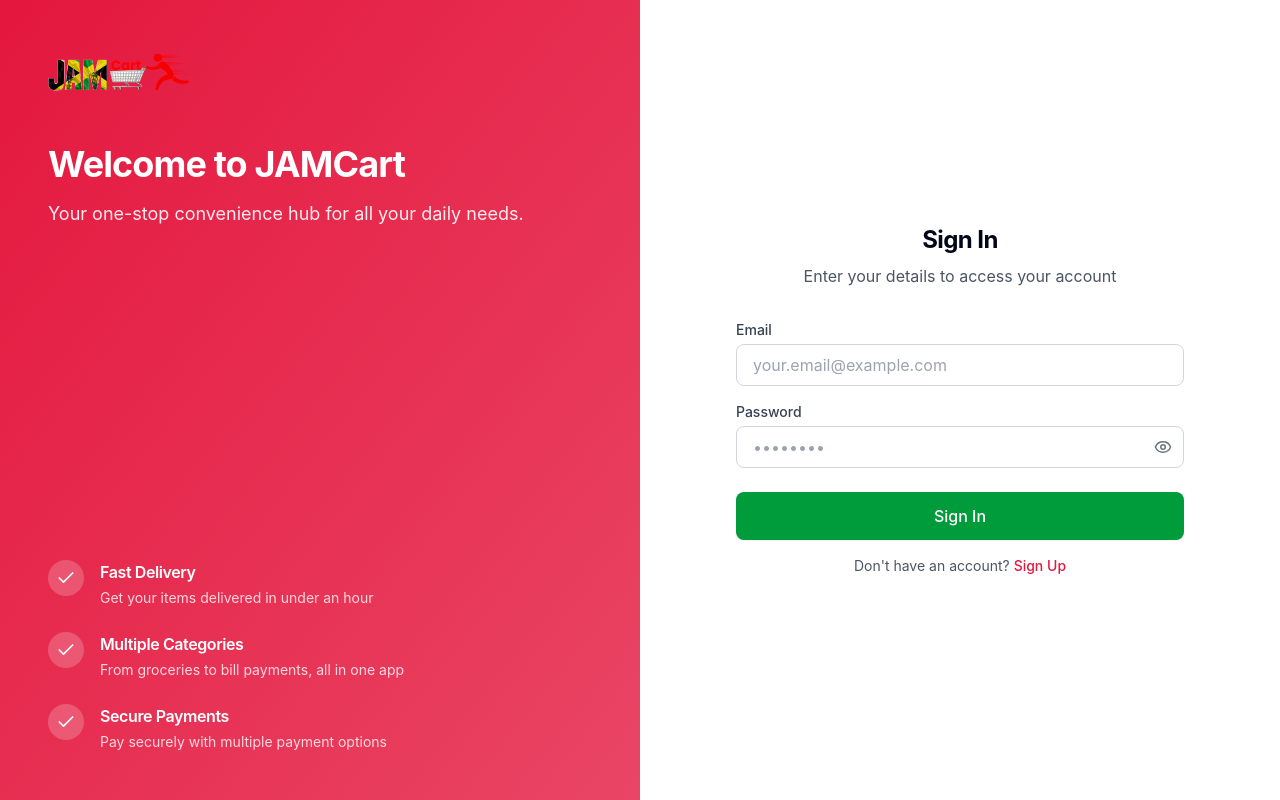
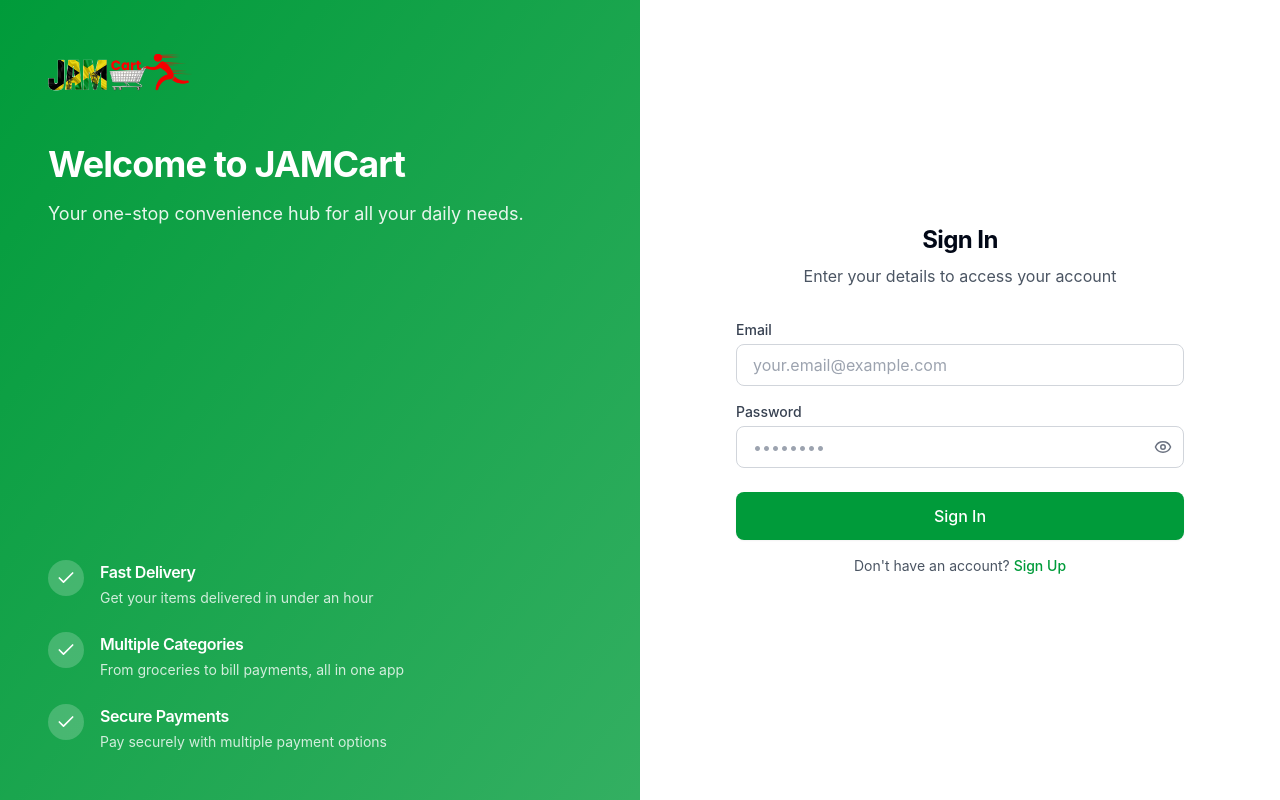
Before and after one commit to erick-cls/jamcart-convenience-hub, a React (Vite) app: page /auth in a window 1280 px wide. Built offline with nearby package versions, Linux system fonts and the light colour scheme.

Commit message:
Replace red with green
Replaced all instances of the reddish color with the Jamaican green color.

```diff
--- a/src/components/admin/dashboard/PendingOrdersCard.tsx
+++ b/src/components/admin/dashboard/PendingOrdersCard.tsx
@@ -94,7 +94,7 @@ const PendingOrdersCard = ({
                   <ActionButton
                     variant="ghost"
                     size="sm"
-                    className="flex-1 text-jamcart-red border border-jamcart-red/20 hover:bg-jamcart-red/10"
+                    className="flex-1 text-jamcart-green border border-jamcart-green/20 hover:bg-jamcart-green/10"
                     onClick={() => onDeclineOrder(order.id)}
                     icon={<X className="h-4 w-4" />}
                   >
--- a/src/components/auth/BrandingSection.tsx
+++ b/src/components/auth/BrandingSection.tsx
@@ -4,7 +4,7 @@ import AnimatedLogo from '@/components/ui/AnimatedLogo';
 
 const BrandingSection = () => {
   return (
-    <div className="hidden md:flex md:w-1/2 bg-gradient-to-br from-jamcart-red to-jamcart-red/80 p-12 flex-col justify-between text-white">
+    <div className="hidden md:flex md:w-1/2 bg-gradient-to-br from-jamcart-green to-jamcart-green/80 p-12 flex-col justify-between text-white">
       <div>
         <AnimatedLogo size="md" className="mb-12" />
         <h1 className="text-4xl font-bold mb-4">Welcome to JAMCart</h1>
--- a/src/components/ui/ActionButton.tsx
+++ b/src/components/ui/ActionButton.tsx
@@ -1,3 +1,4 @@
+
 import { ButtonHTMLAttributes, forwardRef } from 'react';
 import { motion, HTMLMotionProps } from 'framer-motion';
 import { cn } from "@/lib/utils";
--- a/src/components/ui/CategoryCard.tsx
+++ b/src/components/ui/CategoryCard.tsx
@@ -11,7 +11,7 @@ interface CategoryCardProps {
   color?: string;
 }
 
-const CategoryCard = ({ id, name, description, icon, color = 'bg-jamcart-red' }: CategoryCardProps) => {
+const CategoryCard = ({ id, name, description, icon, color = 'bg-jamcart-green' }: CategoryCardProps) => {
   const [isHovered, setIsHovered] = useState(false);
   const navigate = useNavigate();
 
@@ -42,7 +42,7 @@ const CategoryCard = ({ id, name, description, icon, color = 'bg-jamcart-red' }:
         <p className="text-gray-600 text-sm flex-grow">{description}</p>
 
         <motion.div
-          className="mt-4 text-jamcart-red font-medium text-sm flex items-center"
+          className="mt-4 text-jamcart-green font-medium text-sm flex items-center"
           animate={{
             x: isHovered ? 5 : 0
           }}
--- a/src/index.css
+++ b/src/index.css
@@ -14,7 +14,7 @@
     --popover: 0 0% 100%;
     --popover-foreground: 222.2 84% 4.9%;
 
-    --primary: 0 75% 45%;
+    --primary: 142 100% 30%;
     --primary-foreground: 210 40% 98%;
 
     --secondary: 210 40% 96.1%;
@@ -26,7 +26,7 @@
     --accent: 210 40% 96.1%;
     --accent-foreground: 222.2 47.4% 11.2%;
 
-    --destructive: 0 84.2% 60.2%;
+    --destructive: 142 100% 30%;
     --destructive-foreground: 210 40% 98%;
 
     --border: 214.3 31.8% 91.4%;
@@ -55,7 +55,7 @@
     --popover: 222.2 84% 4.9%;
     --popover-foreground: 210 40% 98%;
 
-    --primary: 0 75% 45%;
+    --primary: 142 100% 30%;
     --primary-foreground: 210 40% 98%;
 
     --secondary: 217.2 32.6% 17.5%;
@@ -67,7 +67,7 @@
     --accent: 217.2 32.6% 17.5%;
     --accent-foreground: 210 40% 98%;
 
-    --destructive: 0 62.8% 30.6%;
+    --destructive: 142 100% 30%;
     --destructive-foreground: 210 40% 98%;
 
     --border: 217.2 32.6% 17.5%;
--- a/src/pages/admin/orders/OrdersFilter.tsx
+++ b/src/pages/admin/orders/OrdersFilter.tsx
@@ -31,7 +31,7 @@ const OrdersFilter = ({ activeFilter, setActiveFilter, onExport }: OrdersFilterP
           key={option.value}
           className={`px-3 py-2 rounded-lg text-sm font-medium whitespace-nowrap ${
             activeFilter === option.value
-              ? 'bg-jamcart-red text-white'
+              ? 'bg-jamcart-green text-white'
               : 'bg-gray-50 text-gray-700 hover:bg-gray-100'
           }`}
           onClick={() => setActiveFilter(option.value)}
--- a/tailwind.config.ts
+++ b/tailwind.config.ts
@@ -30,7 +30,7 @@ export default {
 					foreground: '#ffffff'
 				},
 				secondary: {
-					DEFAULT: '#FFCD00', // Changed to Jamaican yellow
+					DEFAULT: '#FFCD00', // Jamaican yellow
 					foreground: '#000000'
 				},
 				destructive: {
@@ -42,7 +42,7 @@ export default {
 					foreground: 'hsl(var(--muted-foreground))'
 				},
 				accent: {
-					DEFAULT: '#000000', // Changed to Jamaican black
+					DEFAULT: '#000000', // Jamaican black
 					foreground: '#ffffff'
 				},
 				popover: {
@@ -54,17 +54,17 @@ export default {
 					foreground: 'hsl(var(--card-foreground))'
 				},
 				sidebar: {
-					DEFAULT: '#000000', // Changed to Jamaican black
+					DEFAULT: '#000000', // Jamaican black
 					foreground: '#ffffff',
-					primary: '#009B3A', // Changed to Jamaican green
+					primary: '#009B3A', // Jamaican green
 					'primary-foreground': '#ffffff',
-					accent: '#FFCD00', // Changed to Jamaican yellow
+					accent: '#FFCD00', // Jamaican yellow
 					'accent-foreground': '#000000',
 					border: 'rgba(255, 255, 255, 0.1)',
 					ring: '#009B3A'
 				},
 				jamcart: {
-					red: '#e4173e', // Keeping the original red for brand consistency
+					red: '#009B3A', // Changed from red to Jamaican green
 					green: '#009B3A', // Jamaican flag green
 					yellow: '#FFCD00', // Jamaican flag yellow
 					dark: '#000000',  // Jamaican flag black
```
